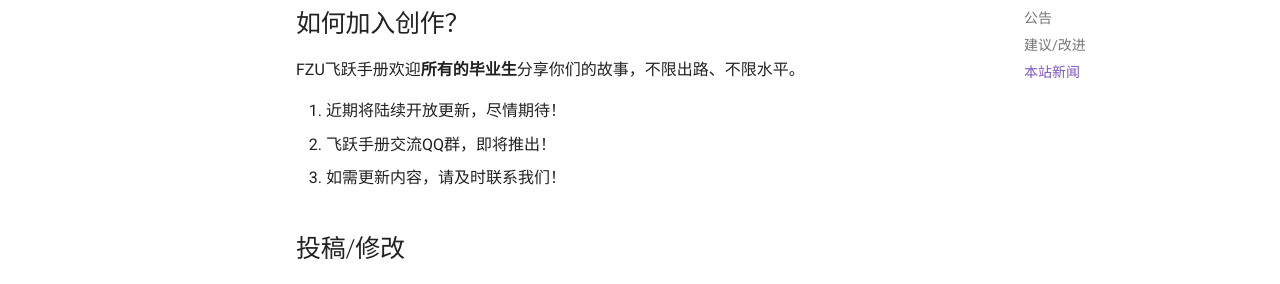
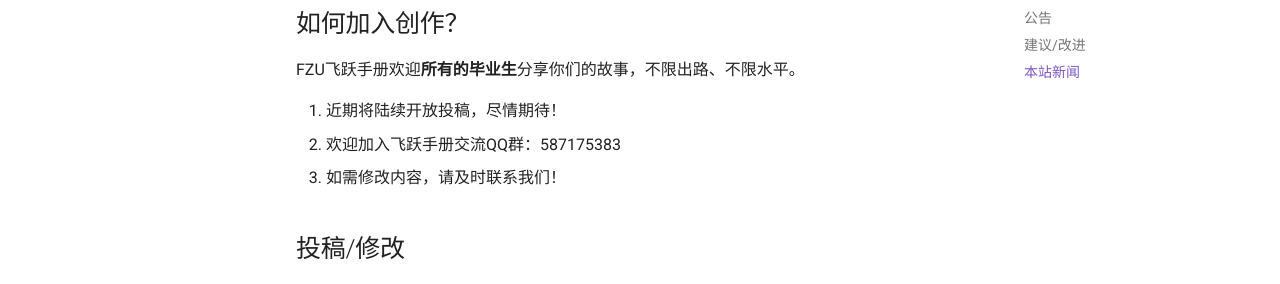
Before and after one commit to MIECer/FZU-flying-book, an MkDocs documentation site: the page built from docs/join/index.md, in a window 1280 px wide and 1051 px high. Shown: the part 222-506 px from the top of the window. Built offline with MkDocs 1.6.1 and Material for MkDocs 9.7.7, drawn with Linux system fonts in a browser that asks for light colours; comment, search, counter and statistics services are not loaded.

Commit message:
Update index.md

```diff
--- a/docs/join/index.md
+++ b/docs/join/index.md
@@ -4,9 +4,9 @@
 
 FZU飞跃手册欢迎**所有的毕业生**分享你们的故事，不限出路、不限水平。
 
-1. 近期将陆续开放更新，尽情期待！
-2. 飞跃手册交流QQ群，即将推出！
-3. 如需更新内容，请及时联系我们！
+1. 近期将陆续开放投稿，尽情期待！
+2. 欢迎加入飞跃手册交流QQ群：587175383
+3. 如需修改内容，请及时联系我们！
 
 
 
@@ -28,7 +28,7 @@ FZU飞跃手册欢迎**所有的毕业生**分享你们的故事，不限出路
 
 ## 建议/改进
 
-欢迎邮箱联系，或者在[项目仓库](https://github.com/HanlinCAI/FZU-flying-book/issues)里提issue
+欢迎邮箱联系，或者在[项目仓库](https://github.com/MIECer/FZU-flying-book/issues)里提issue
 
 
 
```
